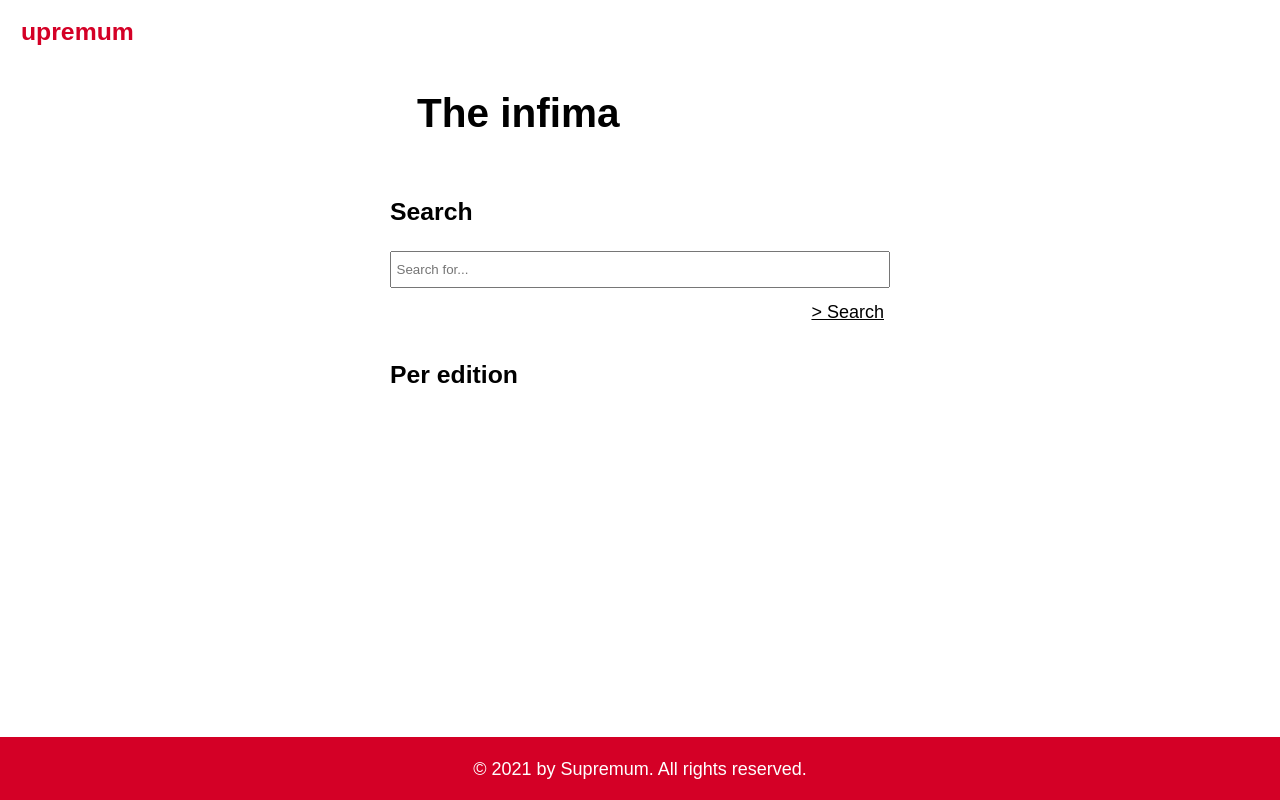
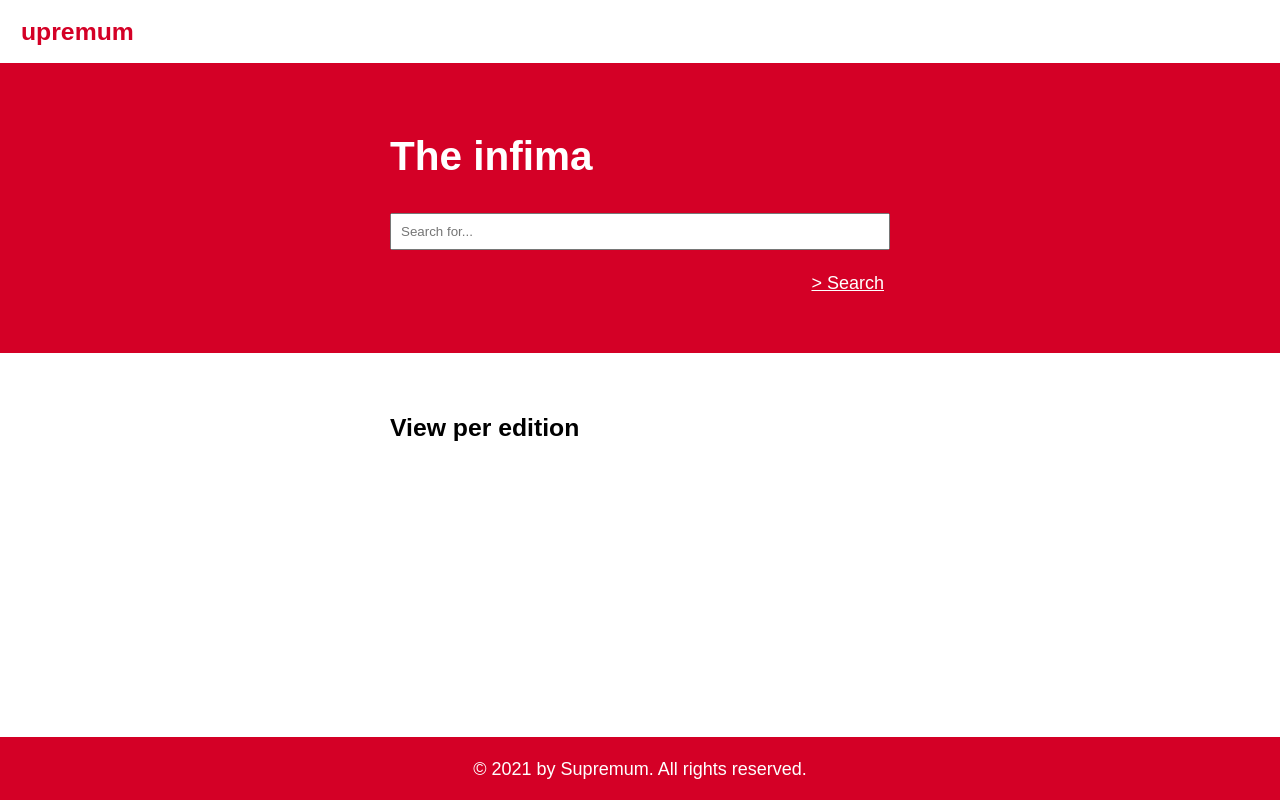
Before and after one commit to GEWIS/supremumweb, a Flask app: page /infimum in a window 1280 px wide. Run offline with Flask 2, Linux system fonts and the light colour scheme; data that the repository does not hold is empty; some libraries are stand-ins or nearby versions.

Commit message:
update: improve html/css of infimum overview page

```diff
--- a/app/home/routes.py
+++ b/app/home/routes.py
@@ -22,7 +22,7 @@ def infima_overview():
         seach_term = inf_search_form.search_term.data
         infima = Infimum.search_published_infima(seach_term)
 
-    published_suprema = Supremum.get_published_editions()
+    published_suprema = Supremum.get_published_editions_in_order()
     return render_template('infima_overview.html', suprema=published_suprema,
                            form=inf_search_form, search_results=infima)
 
--- a/app/home/static/stylesheets/archive.css
+++ b/app/home/static/stylesheets/archive.css
@@ -20,7 +20,7 @@
     display: flex;
     flex-direction: column;
     align-items: center;
-    margin: 0 auto;
+    margin: 0 auto 4rem auto;
     min-width: 300px !important;
     max-width: 24%;
 }
--- a/app/home/static/stylesheets/infima.css
+++ b/app/home/static/stylesheets/infima.css
@@ -1,104 +1,98 @@
-.module {
+.section-container {
     box-sizing: border-box;
-    padding-top: 1rem;
+    min-width: 100px;
+    width: 500px;
+    max-width: 85%;
+    margin: auto;
 }
 
-a {
-    display: block;
-    text-decoration: none;
+/* Search form */
+.section-container {
+    padding: 4rem 0 6rem;
 }
 
-.infima-overview {
-    display: flex;
-    flex-direction: column;
-    align-self: center;
-    min-height: var(--window-height);
-    width: min(500px, 90%);
+form {
+    width: 100%;
 }
 
+.form-group {
+    width: 100%;
+}
+
+input {
+    box-sizing: border-box;
+    width: 100%;
+    padding: 1rem;
+}
+
+.submit-btn {
+    display: block;
+    margin: 2rem 0 0 auto;
+}
+
+/* Search results */
+.results-container {
+    padding: 4rem 0 8rem;
+}
+
+.infimum {
+    box-sizing: border-box;
+    padding: 3ch 0;
+}
+
+.infimum {
+    border-top: solid 1px var(--dark-color);
+}
+
+.infimum:last-child {
+    border-bottom: solid 1px var(--dark-color);
+}
+
+.infimum-content {
+    margin: 0;
+}
+
+.infimum-link {
+    display: block;
+    text-align: end;
+    font-size: 1.5rem;
+    text-decoration: underline;
+    margin-top: .5rem;
+    color: var(--GEWIS-red);
+}
+
+/* View per edition section */
 .edition-list {
     display: flex;
     flex-direction: column-reverse;
-    justify-content: flex-end;
-    gap: 1rem;
 }
 
 .edition-link {
-    padding: 3rem 2.5rem;
-    border-radius: 5px;
-    background-color: var(--clr-accent-700);
-    color: #ffffff;
-    font-weight: 700;
+    position: relative;
+    box-sizing: border-box;
+    padding: 2rem 2rem 2rem;
+    margin-bottom: 1rem;
+    border-radius: .5rem;
+}
+
+.edition-link span {
+    font-size: 1.75em;
+    font-weight: bold;
+    text-decoration: underline;
+}
+
+section:nth-child(2n) .edition-link {
+    background-color: var(--GEWIS-red);
+    color: var(--light-color);
+}
+
+section:nth-child(2n + 1) .edition-link {
+    background-color: var(--light-color);
+    color: var(--dark-color);
 }
 
 .edition-link:hover,
 .edition-link:active {
-    background-color: #0f0f0f;
+    transform: translateY(.25rem);
+    transition: 20ms;
 }
-
-.title {
-    color: var(--clr-accent-700);
-    margin-left: 3rem;
-}
-
-.infima-list {
-    display: grid;
-    gap: 2rem;
-    margin-bottom: 2rem;
-}
-
-.infima-card {
-    border: 1px solid #aaaaaa;
-    padding: 0 1rem;
-}
-
-/* Search form */
-
-.form input {
-    box-sizing: border-box;
-    padding: 1rem .5rem;
-    width: 100% ;
-}
-
-.form .submit-btn {
-    margin-left: auto;
-    margin-right: 0;
-}
-
-
-.submit {
-    text-decoration: underline;
-}
-
-.submit-btn {
-    display: block;
-    border: none;
-    background-color: transparent;
-    text-decoration: underline;
-    color: var(--clr-accent-700);
-    cursor: pointer;
-    margin-top: 1rem;
-}
-
-.submit-btn p {
-    margin: 0;
-}
-
-/* Infimum */
-.infimum {
-    width: 100%;
-    box-sizing: border-box;
-    padding: 1rem;
-    border: solid 1px #0f0f0f;
-    border-radius: .5rem;
-}
-
-.infimum-content {
-    margin: .5rem 0 1rem;
-}
-
-.infimum-link {
-    display: block;
-    color: var(--clr-accent-700);
-    font-size: 1.5rem;
-}
--- a/app/home/static/stylesheets/shared.css
+++ b/app/home/static/stylesheets/shared.css
@@ -1,5 +1,7 @@
 :root {
-    --gewis-rood: #D40026;
+    --GEWIS-red: #D40026;
+    --light-color: #ffffff;
+    --dark-color: #000000;
     --menu-height: 7rem;
     --footer-height: 7rem;
     --content-height: calc(100vh - var(--menu-height) - var(--footer-height));
@@ -79,7 +81,7 @@ p, span {
     width: 100%;
     height: var(--menu-height);
     overflow: hidden;
-    background-color: white;
+    background-color: var(--light-color);
     top: 0;
     position: fixed;
     z-index: 2;
@@ -88,7 +90,7 @@ p, span {
 .menu-logo {
     display: flex;
     flex-direction: row;
-    color: var(--gewis-rood);
+    color: var(--GEWIS-red);
     font-size: 3.5rem;
     margin: 2rem 0 2rem 2rem;
 }
@@ -113,6 +115,26 @@ p, span {
 
 section {
     width: 100%;
+    color: var(--primary-color);
+    background: var(--secondary-color);
+}
+
+section:nth-child(2n) {
+    background-color: var(--light-color);
+    color: var(--dark-color);
+}
+
+section:nth-child(2n) .section-link {
+    color: var(--GEWIS-red);
+}
+
+section:nth-child(2n + 1) {
+    background-color: var(--GEWIS-red);
+    color: var(--light-color);
+}
+
+section:nth-child(2n + 1) .section-link {
+    color: var(--light-color);
 }
 
 section > * {
@@ -120,22 +142,14 @@ section > * {
 }
 
 
-section:nth-child(2n) {
-    background-color: #ffffff;
-    color: #000000;
-}
-
-section:nth-child(2n + 1) {
-    background-color: var(--gewis-rood);
-    color: #ffffff;
-}
-
-section:nth-child(2n) .section-link {
-    color: var(--gewis-rood);
-}
-
-section:nth-child(2n + 1) .section-link {
-    color: #ffffff;
+/* Forms */
+.submit-btn {
+    border: none;
+    background-color: transparent;
+    text-decoration: underline;
+    color: var(--light-color);
+    cursor: pointer;
+    margin-top: 1em;
 }
 
 /* Footer */
@@ -146,6 +160,6 @@ section:nth-child(2n + 1) .section-link {
     justify-content: center;
     width: 100%;
     height: var(--footer-height);
-    background-color: var(--gewis-rood);
-    color: white;
+    background-color: var(--GEWIS-red);
+    color: var(--light-color);
 }
--- a/app/home/templates/components/macros.html
+++ b/app/home/templates/components/macros.html
@@ -20,7 +20,7 @@
     {% with i = infimum %}
         <div class="infimum" id="{{ i.id }}">
             <p class="infimum-content">{{ i.content }}</p>
-            <a class="infimum-link" href="{{ i.self }}">- Supremum {{ i.volume_nr}}.{{ i.edition_nr }}, {{i.theme}}</a>
+            <a class="infimum-link" href="{{ i.self }}">> Supremum {{ i.volume_nr}}.{{ i.edition_nr }} - {{i.theme}}</a>
         </div>
     {% endwith %}
 {% endmacro %}
--- a/app/home/templates/infima_overview.html
+++ b/app/home/templates/infima_overview.html
@@ -1,4 +1,4 @@
-{% extends 'layout.html' %}
+{% extends 'components/layout.html' %}
 
 {% from 'components/macros.html' import render_field %}
 {% from 'components/macros.html' import infimum %}
@@ -8,42 +8,38 @@
 {% endblock %}
 
 {% block body %}
-<div class="infima-overview">
+<section>
+    <div class="section-container search-container">
         <h1 class="title">The infima</h1>
-    {% if form %}
-    <div id="search-form" class="module">
-        <h3>Search</h3>
         <form method="POST" action="{{ request.url }}">
-            <div class="form">
-                <div>
             {{ form.csrf_token }}
             {{ render_field(form.search_term) }}
-                </div>
             <button type="submit" class="submit-btn">
-                    <i class="fa fa-sign-in"></i>
-                    <p>> Search</p>
+                <span>> Search</span>
             </button>
-            </div>
         </form>
     </div>
-    {% endif %}
+</section>
 {% if search_results %}
-    <div id="results-box" class="module">
-        <h3>Results</h3>
-        {% for res in search_results %}
+<section>
+    <div class="section-container results-container">
+        <h3 class="results-title">Results</h3>
+        {% for res in search_results|reverse %}
         {{ infimum(res) }}
         {% endfor %}
     </div>
+</section>
 {% endif %}
-    <div id="edition-list" class="module">
-        <h3>Per edition</h3>
+<section>
+    <div class="section-container per-edition-container">
+        <h3>View per edition</h3>
         <div class="edition-list">
-            {% for supremum in suprema %}
+            {% for supremum in suprema|reverse %}
             <a class="edition-link" href="./supremum/{{supremum.volume_nr}}.{{supremum.edition_nr}}/infima">
-                <span>{{supremum.volume_nr}}.{{supremum.edition_nr}} - {{supremum.theme}}</span>
+                <span>> Supremum {{supremum.volume_nr}}.{{supremum.edition_nr}} - {{supremum.theme}}</span>
             </a>
             {% endfor %}
         </div>
     </div>
-</div>
+</section>
 {% endblock %}
```
Also changed, not shown: app/home/static/stylesheets/submit.css (+0 -9 lines). Lines whose indentation alone changed are shown as unchanged.
